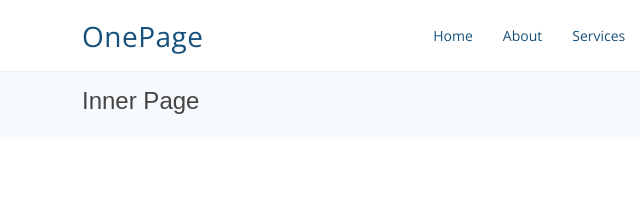
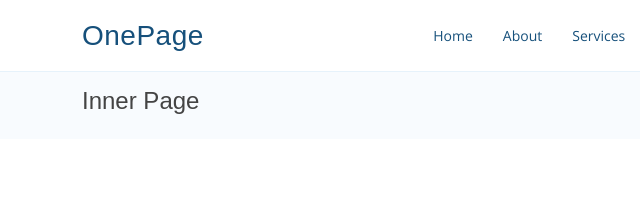
Before and after one commit to saehfulamri/kamishkah, a plain HTML site: page inner-page.html in a window 1280 px wide. Shown: the top 216 px of the page, 0-640 px from the left. Drawn offline with nearby package versions, Linux system fonts and the light colour scheme.

Commit message:
third commit

```diff
--- a/assets/css/style.css
+++ b/assets/css/style.css
@@ -136,7 +136,7 @@ h6 {
   line-height: 1;
   font-weight: 1300;
   letter-spacing: 0.5px;
-  font-family: "Open Sans", sans-serif;
+  font-family: "B612", sans-serif;
 }
 #header .logo a {
   color: #16507b;
```
